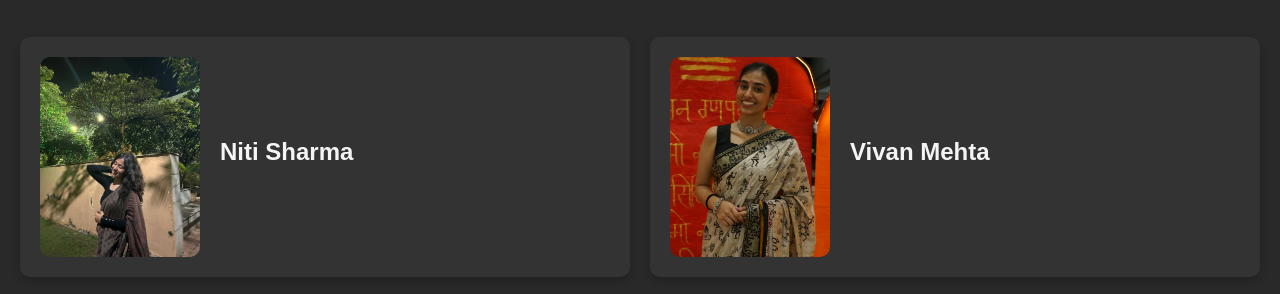
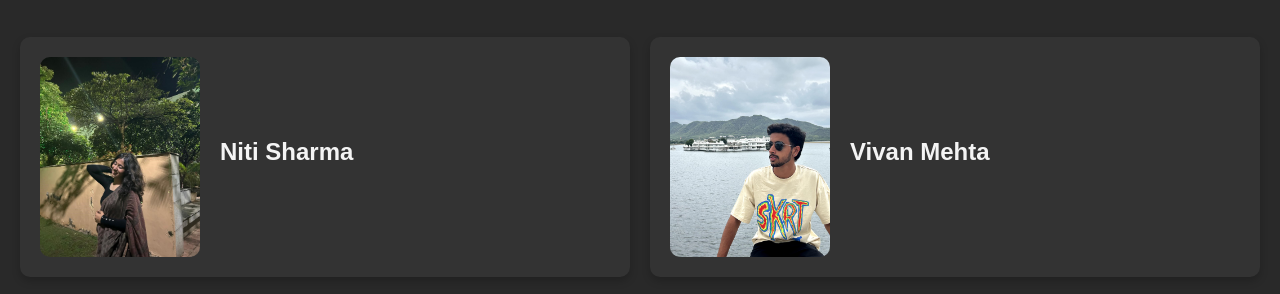
Before and after one commit to Hemadri-eng/CC---Marketing, a plain HTML site: page index.html in a window 1280 px wide. Shown: the part 361-655 px from the top of the page. Drawn offline with Linux system fonts and the light colour scheme.

Commit message:
Add files via upload

```diff
--- a/index.html
+++ b/index.html
@@ -43,7 +43,7 @@
                     </div>
                 </div>
                 <div class="team-member">
-                    <img src="./WEB DEV/Utkarsha Dhok.jpeg" alt="Member 2">
+                    <img src=" WEB DEV/vivan.jpg " alt="Member 2">
                     <div class="member-details">
                         <h3>Vivan Mehta</h3>
                         <p></p>
```
Also changed, not shown: WEB DEV/vivan.jpg (added).
